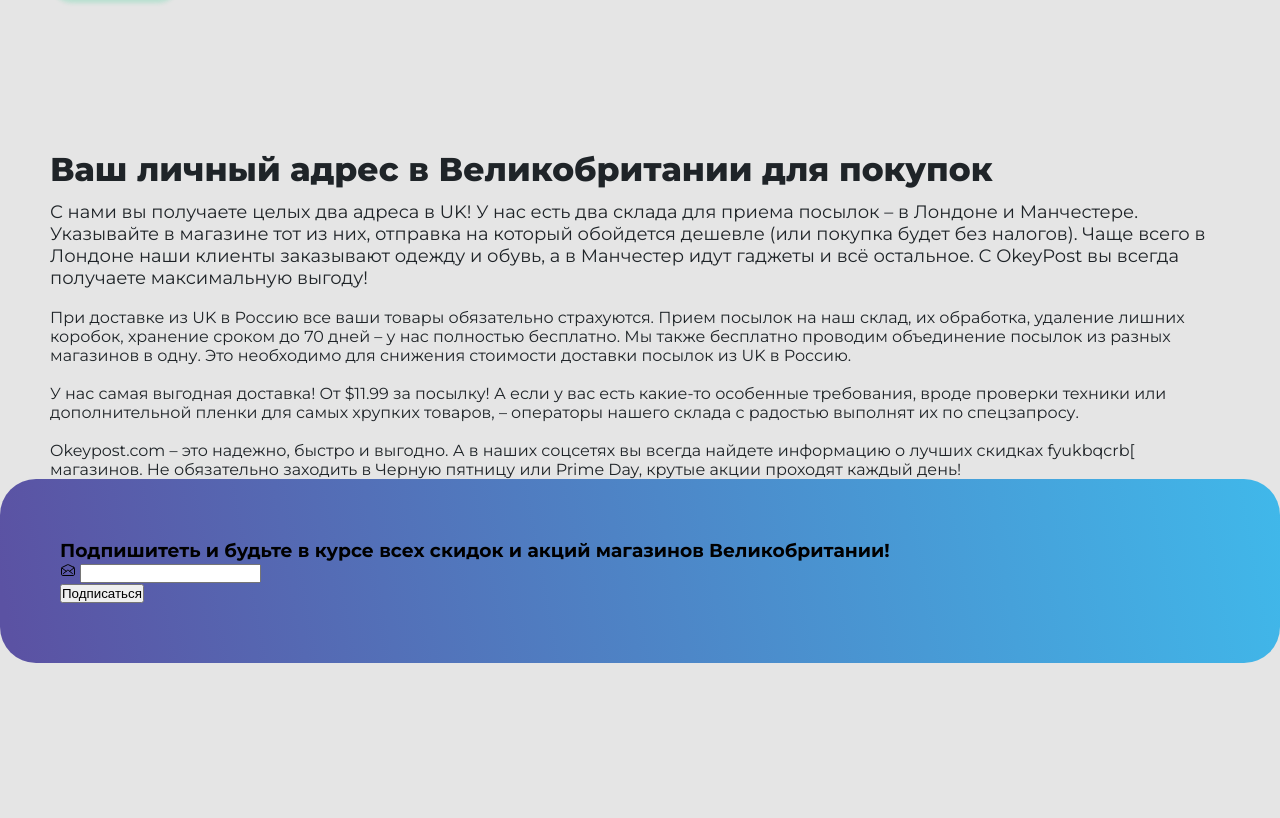
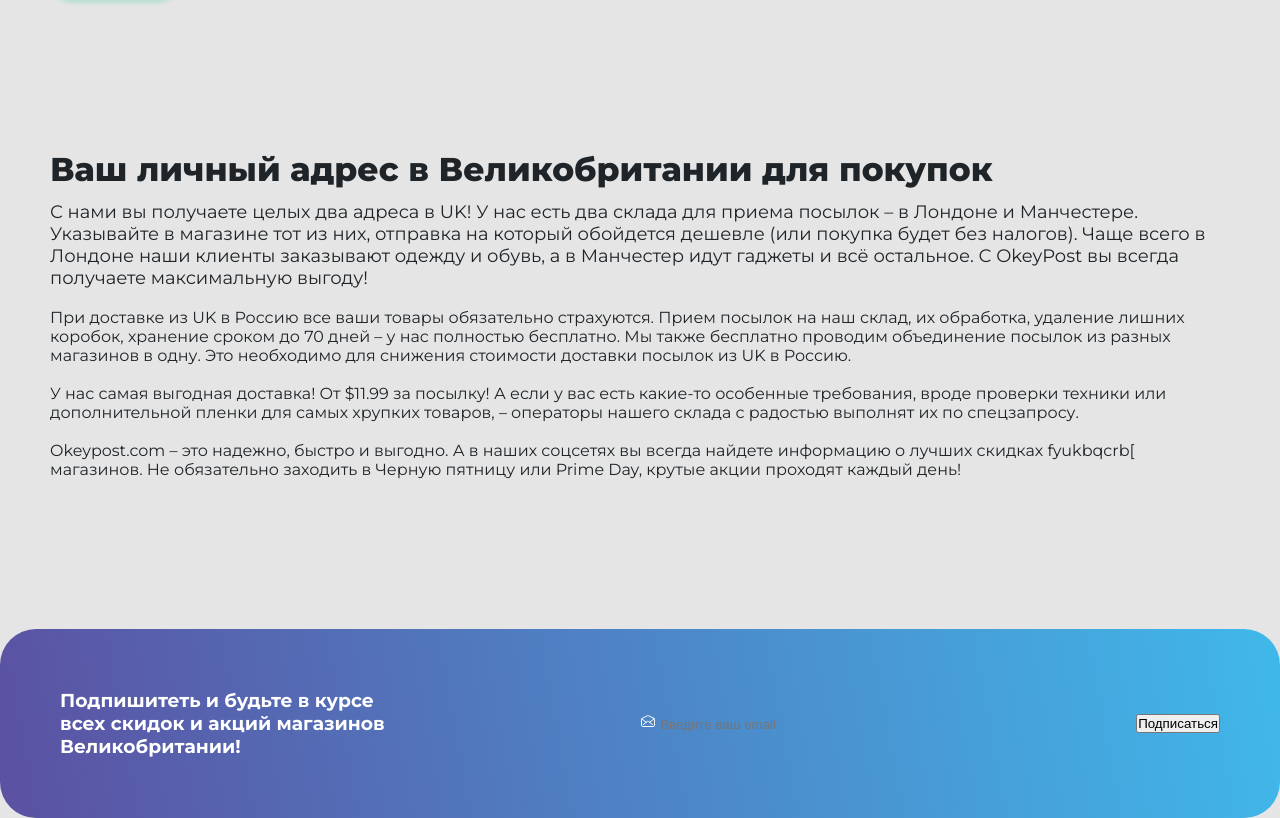
Before and after one commit to Bubusara0505/Myself, a PHP site: page / in a window 1280 px wide. Shown: the part 4492-5310 px from the top of the page. Before the commit the page ends 5155 px from the top, so only its background shows below. Run offline with PHP 8.4, Linux system fonts and the light colour scheme.

Commit message:
sub-block middle

```diff
--- a/assets/css/style.css
+++ b/assets/css/style.css
@@ -366,6 +366,7 @@
   flex-direction: column;
   color: #1F2428;
   padding-top: 9.375rem;
+  padding-bottom: 9.375rem;
 }
 .adress-title {
   margin-bottom: 0.75rem;
@@ -381,6 +382,27 @@
   padding: 3.75rem;
   background: linear-gradient(79.63deg, #5B52A3 1.08%, #40B8EA 100%);
   border-radius: 2.25rem;
+  display: flex;
+  align-items: center;
+  justify-content: space-between;
+}
+.sub-info {
+  color: #FFF;
+  max-width: 30%;
+}
+.sub-block {
+  width: 50%;
+  display: flex;
+  align-items: center;
+  justify-content: space-between;
+}
+.sub-block-input {
+  color: #FFF;
+}
+.sub-block-input input {
+  background: transparent;
+  border: none;
+  color: #FFF;
 }
 
 @media screen and (max-width: 81.25rem) {
--- a/assets/sass/_okeyPost.sass
+++ b/assets/sass/_okeyPost.sass
@@ -309,6 +309,7 @@
   flex-direction: column
   color: #1F2428
   padding-top: 9.375rem
+  padding-bottom: 9.375rem
   &-title
     margin-bottom: .75rem
     font-weight: 800
@@ -321,6 +322,25 @@
   padding: 3.75rem
   background: linear-gradient(79.63deg, #5B52A3 1.08%, #40B8EA 100%)
   border-radius: 2.25rem
+  display: flex
+  align-items: center
+  justify-content: space-between
+  &-info
+    color: #FFF
+    max-width: 30%
+  &-block
+    width: 50%
+    display: flex
+    align-items: center
+    justify-content: space-between
+    &-input
+      color: #FFF
+      input
+        background: transparent
+        border: none
+        color: #FFF
+
+
 
 @media screen and(max-width: 81.25rem)
   .order
--- a/layout/sub.php
+++ b/layout/sub.php
@@ -2,12 +2,12 @@
   <div class="sub-info">
     <h3>Подпишитеть и будьте в курсе всех скидок и акций магазинов Великобритании!</h3>
   </div>
-  <div class="">
-    <div class="sub-input">
+  <div class="sub-block">
+    <div class="sub-block-input">
       <ion-icon name="mail-open-outline"></ion-icon>
-      <input type="text">
+      <input type="text" placeholder="Введите ваш email">
     </div>
-    <div class="sub-button">
+    <div class="sub-block-button">
       <button>Подписаться</button>
     </div>
   </div>
```
Also changed, not shown: 1 other file.
